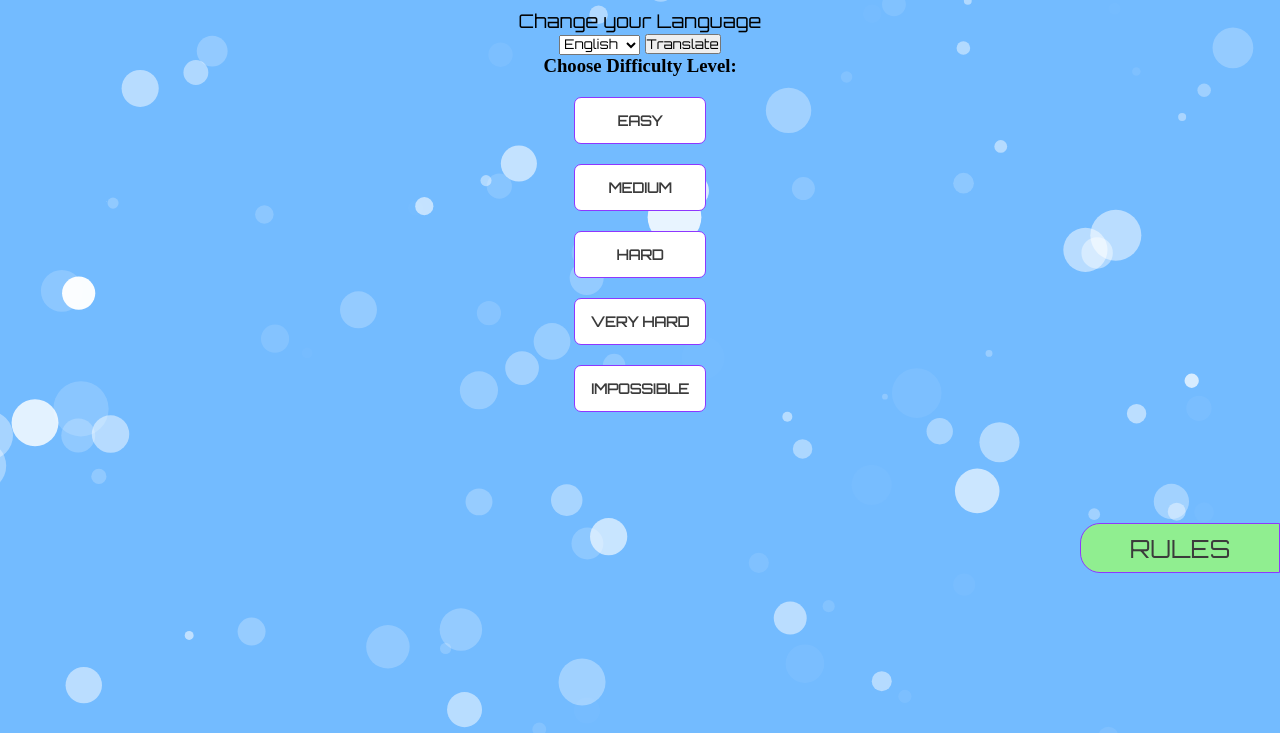
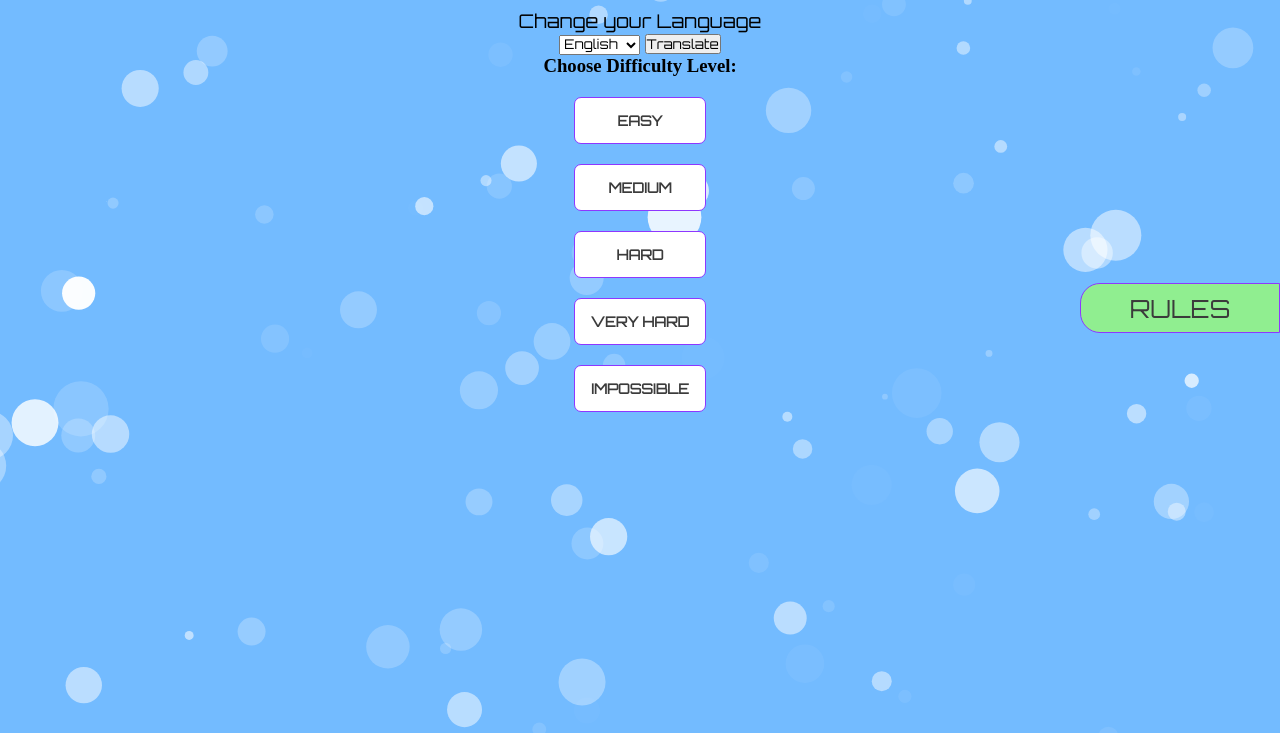
Before and after one commit to Sunny456123/liquiidsort456, a plain HTML site: page index.html in a window 1280 px wide. Shown: the part 67-804 px from the top of the page. Drawn offline with Linux system fonts and the light colour scheme; a web font is replaced by a local one.

Commit message:
Update style.css

```diff
--- a/style.css
+++ b/style.css
@@ -243,7 +243,7 @@
 #rules-btn {
     position: fixed;
     left: calc(100vw - 200px);
-    top: calc(80vh - 50px);
+    top: calc(50vh - 50px);
     height: 50px;
     width: 200px;
     background-color: lightgreen;
```
